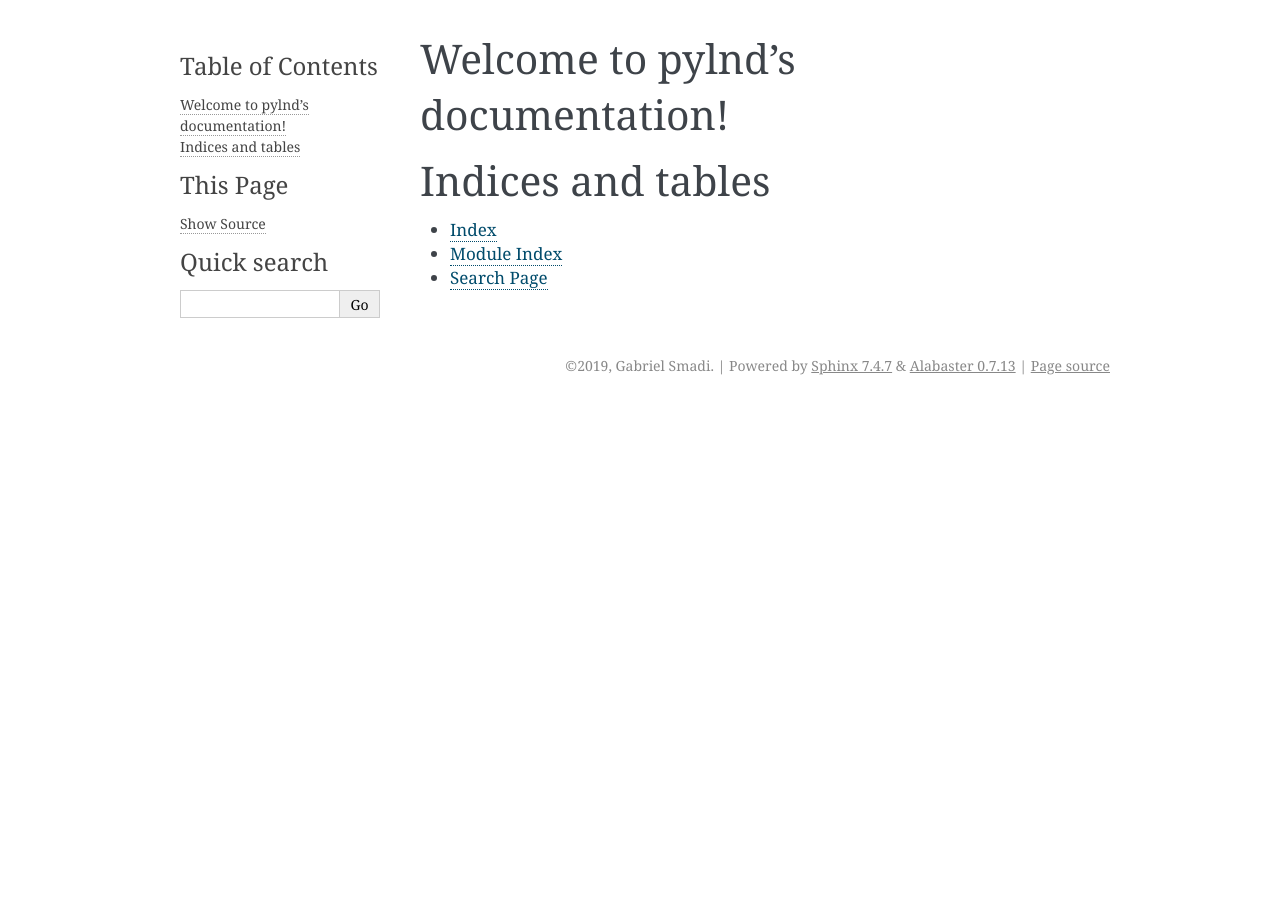
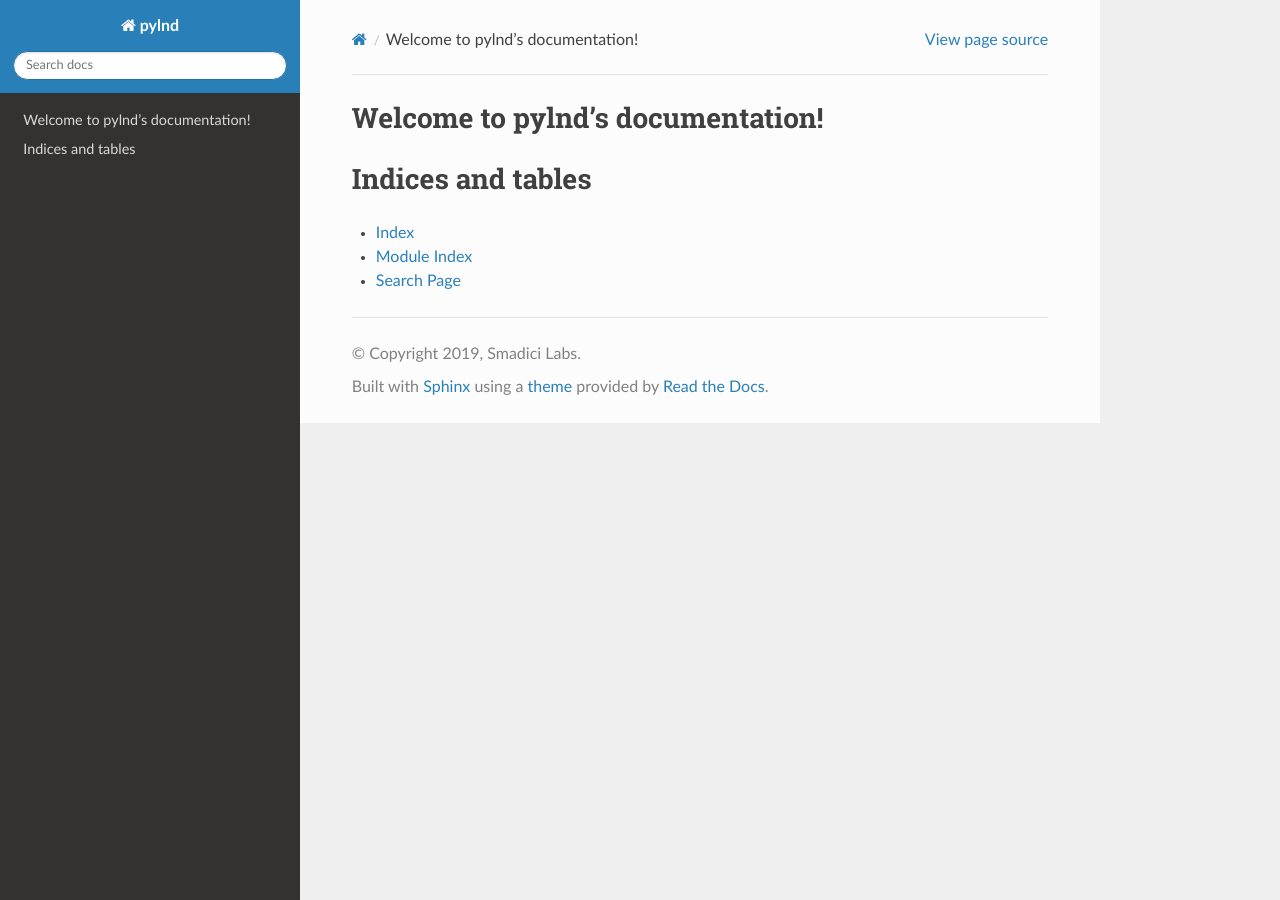
Before and after one commit to gsmadi/lightningpy, a Sphinx documentation site: the page built from docs/source/index.rst, in a window 1280 px wide. Built offline with Sphinx 7.4.7 and the Read the Docs theme 2.0.0, drawn with Linux system fonts in a browser that asks for light colours.

Commit message:
Change docs theme and other configs

```diff
--- a/docs/source/conf.py
+++ b/docs/source/conf.py
@@ -10,15 +10,15 @@
 # add these directories to sys.path here. If the directory is relative to the
 # documentation root, use os.path.abspath to make it absolute, like shown here.
 #
-# import os
-# import sys
-# sys.path.insert(0, os.path.abspath('.'))
+import os
+import sys
+sys.path.insert(0, os.path.abspath('../'))
 
 
 # -- Project information -----------------------------------------------------
 
 project = 'pylnd'
-copyright = '2019, Gabriel Smadi'
+copyright = '2019, Smadici Labs'
 author = 'Gabriel Smadi'
 
 
@@ -28,7 +28,13 @@ author = 'Gabriel Smadi'
 # extensions coming with Sphinx (named 'sphinx.ext.*') or your custom
 # ones.
 extensions = [
+    'sphinx.ext.autodoc',
+    'sphinx.ext.napoleon',
 ]
+
+napoleon_google_docstring = False
+napoleon_use_param = False
+napoleon_use_ivar = True
 
 # Add any paths that contain templates here, relative to this directory.
 templates_path = ['_templates']
@@ -44,7 +50,7 @@ exclude_patterns = []
 # The theme to use for HTML and HTML Help pages.  See the documentation for
 # a list of builtin themes.
 #
-html_theme = 'alabaster'
+html_theme = 'sphinx_rtd_theme'
 
 # Add any paths that contain custom static files (such as style sheets) here,
 # relative to this directory. They are copied after the builtin static files,
--- a/setup.py
+++ b/setup.py
@@ -9,7 +9,8 @@ def readme():
 EXTRAS = {}
 
 EXTRAS['docs'] = {
-    'sphinx'
+    'sphinx',
+    'sphinx_rtd_theme',
 }
 
 EXTRAS['dev'] = {
```
Also changed, not shown: 2 other files.
